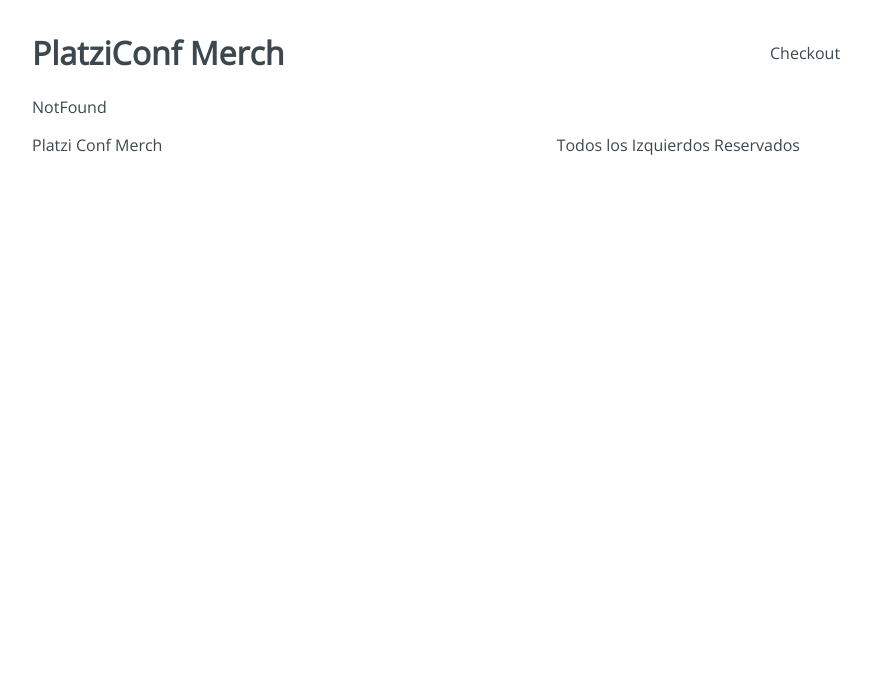
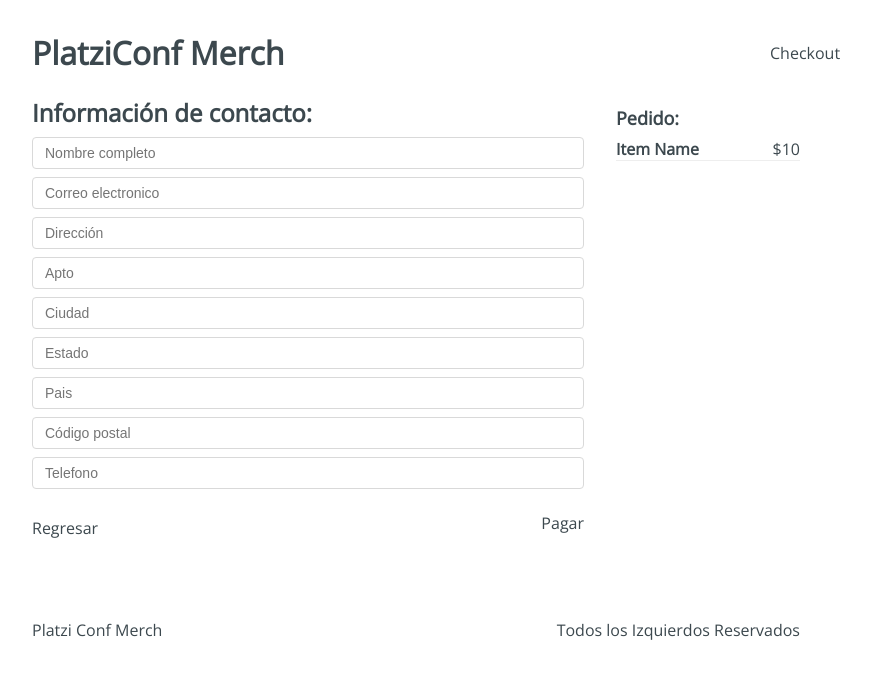
Before and after one commit to edwinupegui/platzi-conf-merch, a React app: page /checkout/information in a window 1280 px wide. Shown: the top 678 px of the page, without its empty margins (224-1095 px from the left). Built offline with nearby package versions, Linux system fonts and the light colour scheme.

Commit message:
progreso hasta la clase 25

```diff
--- a/src/containers/Checkout.jsx
+++ b/src/containers/Checkout.jsx
@@ -1,8 +1,24 @@
 import React from 'react'
+import '../styles/components/Checkout.css'
 
 const Checkout = () => {
   return (
-    <div>Checkout</div>
+    <div className="Checkout">
+      <div className="Checkout-content">
+        <h3>Lista de Pedidos</h3>
+        <div className="Checkout-item">
+          <div className="Checkout-element">
+            <h4>Item Name</h4>
+            <span>$10</span>
+          </div>
+          <button type="button">Eliminar</button>
+        </div>
+      </div>
+      <div className="Checkout-sidebar">
+        <h3>Precio total: $10</h3>
+        <button type="button">Continuar pedido</button>
+      </div>
+    </div>
   )
 }
 
--- a/src/containers/Information.jsx
+++ b/src/containers/Information.jsx
@@ -1,8 +1,45 @@
 import React from 'react'
+import '../styles/components/Information.css'
 
 const Information = () => {
   return (
-    <div>Information</div>
+    <div className="Information">
+      <div className="Information-content">
+        <div className="Information-head">
+          <h2>Información de contacto:</h2>
+        </div>
+        <div className="Information-form">
+          <form action="">
+            <input type="text" placeholder="Nombre completo" name="name"/>
+            <input type="text" placeholder="Correo electronico" name="email"/>
+            <input type="text" placeholder="Dirección" name="address"/>
+            <input type="text" placeholder="Apto" name="apto"/>
+            <input type="text" placeholder="Ciudad" name="city"/>
+            <input type="text" placeholder="Estado" name="state"/>
+            <input type="text" placeholder="Pais" name="country"/>
+            <input type="text" placeholder="Código postal" name="cp"/>
+            <input type="text" placeholder="Telefono" name="phone"/>
+          </form>
+        </div>
+        <div className="Information-buttons">
+          <div className="Information-back">
+            Regresar
+          </div>
+          <div className="Information-next">
+            Pagar
+          </div>
+        </div>
+      </div>
+      <div className="Information-sidebar">
+          <h3>Pedido:</h3>
+          <div className="Information-item">
+            <div className="Information-element">
+              <h4>Item Name</h4>
+              <span>$10</span>
+            </div>
+          </div>
+      </div>
+    </div>
   )
 }
 
--- a/src/routes/App.jsx
+++ b/src/routes/App.jsx
@@ -15,8 +15,8 @@
       <Layout>
         <Routes>
           <Route path='/' element={<Home/>} />
-          <Route path='/checkuot' element={<Checkout/>} />
-          <Route path='/checkuot/information' element={<Information/>} />
+          <Route path='/checkout' element={<Checkout/>} />
+          <Route path='/checkout/information' element={<Information/>} />
           <Route path='/checkout/payment' element={<Payment/>} />
           <Route path='/checkout/success' element={<Success/>} />
           <Route path='*' element={<NotFound/>} />
```
